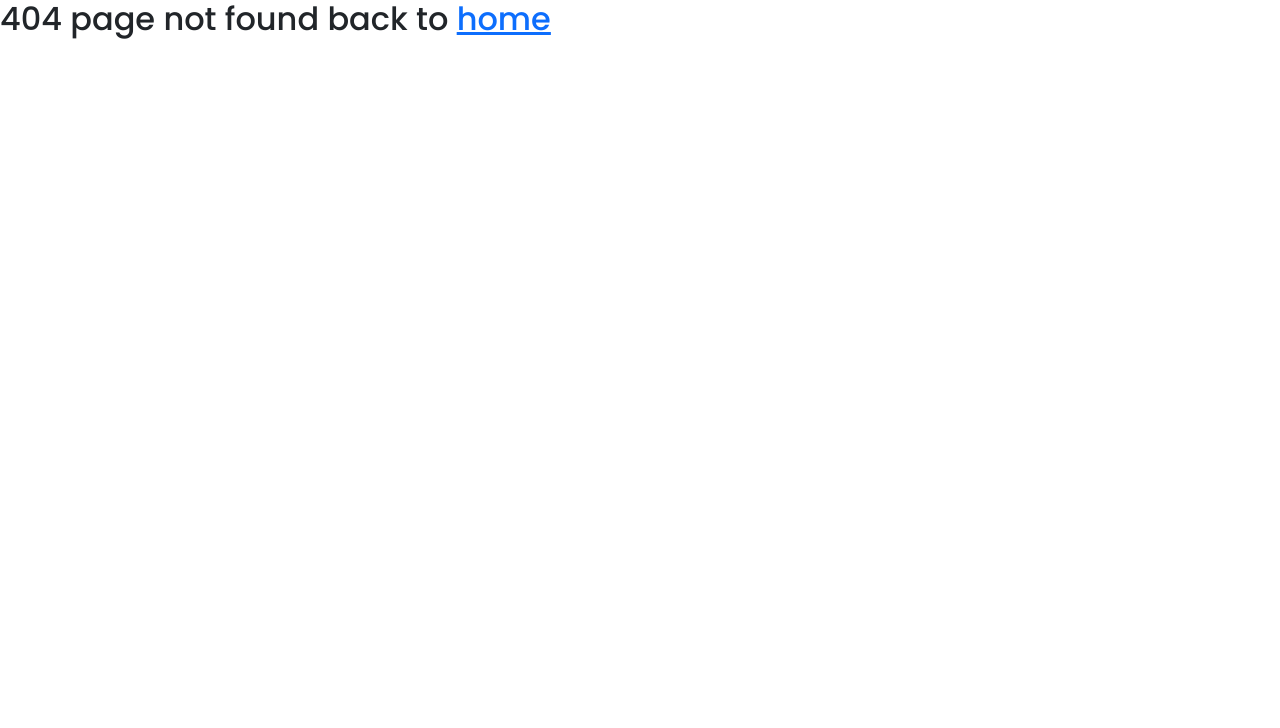
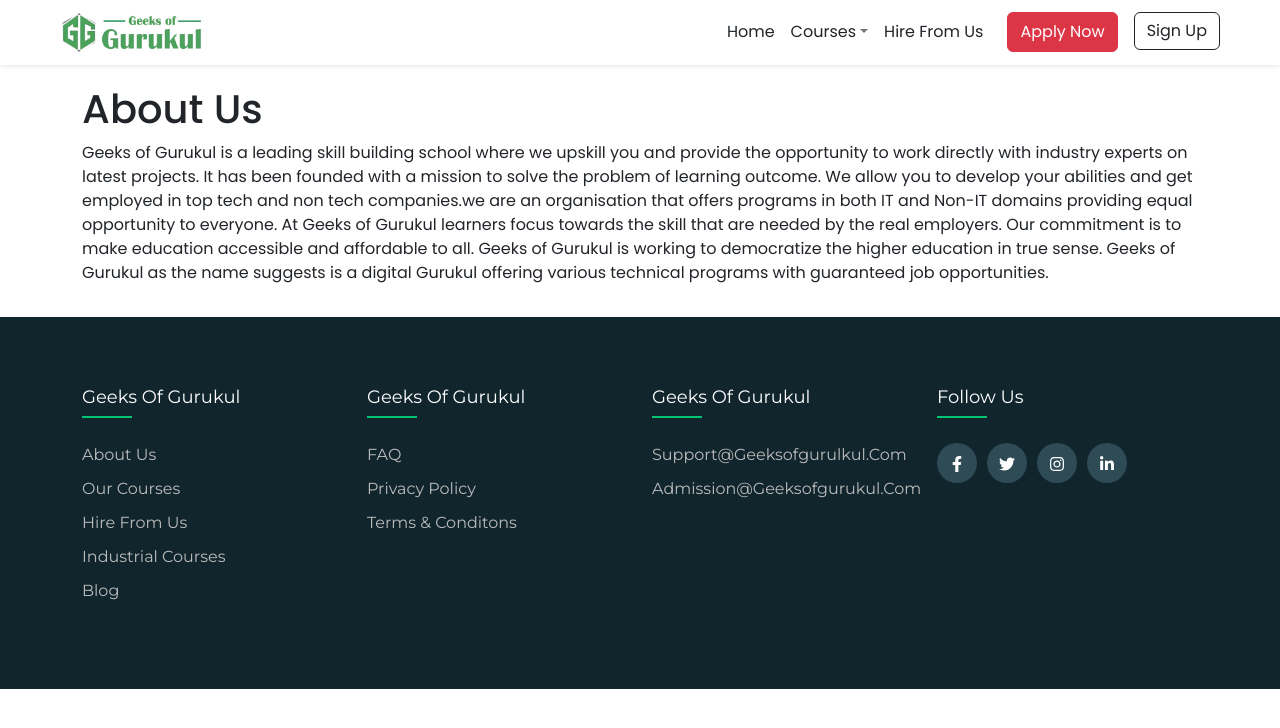
Before and after one commit to KhalidMimMuzahid/gog-main-react-app-client-side, a React (Create React App) app: page /about in a window 1280 px wide. Before the commit this address had no page. Shown: the top 728 px of the page. Built offline with nearby package versions, Linux system fonts and the light colour scheme.

Commit message:
About add

```diff
--- a/package.json
+++ b/package.json
@@ -11,6 +11,7 @@
     "react": "^18.2.0",
     "react-bootstrap": "^2.7.2",
     "react-dom": "^18.2.0",
+    "react-icons": "^4.8.0",
     "react-router-dom": "^6.9.0",
     "react-scripts": "5.0.1",
     "web-vitals": "^2.1.4"
--- a/src/components/banner/Banner.jsx
+++ b/src/components/banner/Banner.jsx
@@ -11,23 +11,23 @@
 
 
 
-                <div class="hero-left">
+                        <div className="hero-left">
 
-        <div class="heading-div">
-            <h1 class="main-heading">
+                            <div className="heading-div">
+                                <h1 className="main-heading">
                                     Build
                                     Your Career with
-                </h1><h1 class="main-heading" style={{color: "#4ba25d"}}>India's Best
+                                </h1><h1 className="main-heading" style={{ color: "#4ba25d" }}>India's Best
                                     Gurukul</h1>
 
                             </div>
 
-        <p class="section-text">
+                            <p className="section-text">
                                 Get trained for top tech jobs by industry experts and (IIT/IIM
                                 Alumni)
                             </p>
 
-        <button class="apply-now" onclick="openForm()">
+                            <button className="apply-now">
                                 Apply Now
                             </button>
 
@@ -62,29 +62,29 @@
                                             <div className="course-inner"><a href="#school">
                                                 <h1 >SCHOOL CHAMPS</h1>
                                                 <div className="program-content"><p> Champs of Basic
-                                        coding <br/>
+                                                    coding <br />
                                                     Champs of Advance
                                                     coding</p></div>
 
-                                    </a><div className="program"><a href="#school"></a><a href="#school"><button>Program</button></a></div>
+                                            </a><div className="program"><a href="/"><button>Program</button></a></div>
                                             </div>
                                         </div>
                                         <div className="course course2">
                                             <div className="course-inner"><a href="#bees-program">
                                                 <h1 >CODING BEES</h1>
                                                 <div className="program-content"><p>Full Stack Data
-                                        Analytics <br/>Full
+                                                    Analytics <br />Full
                                                     Stack
                                                     Web Development</p></div>
-                                </a><div className="program"><a href="#bees-program"></a><a href="#bees-program"><button>Program</button></a></div>
+                                            </a><div className="program"><a href="#bees-program"><button>Program</button></a></div>
                                             </div>
                                         </div>
                                         <div className="course course3">
                                             <div className="course-inner"><a href="#engineering-program">
-                                <h1 style={{colo: 'black'}}>ENGINEERING NERDS</h1>
+                                                <h1 style={{ colo: 'black' }}>ENGINEERING NERDS</h1>
                                                 <div className="program-content"><p>Electrical
-                                        Engineering<br/>Mechanical Engineering</p></div>
-                                </a><div className="program"><a href="/"></a><a href="#engineering-program"><button>Program</button></a></div>
+                                                    Engineering<br />Mechanical Engineering</p></div>
+                                            </a><div className="program"><a href="#engineering-program"><button>Program</button></a></div>
                                             </div>
                                         </div>
 
--- a/src/components/shared/footer/Footer.jsx
+++ b/src/components/shared/footer/Footer.jsx
@@ -1,34 +1,62 @@
 import React from 'react';
+import { Link } from 'react-router-dom';
+import { FaFacebookF, FaInstagram, FaLinkedinIn, FaTwitter } from "react-icons/fa";
 import './footer.css'
 
 const Footer = () => {
     return (
         <footer>
+            <div className="footer-area">
                 <div className="container">
                     <div className="row">
-                    <div className='col-md-3'>
+                        <div className="col-md-6 col-lg-3" >
+                            <div className="footer-col">
                                 <h4>Geeks of Gurukul</h4>
                                 <ul>
-                            <li><a href="/about_us">About Us</a></li>
+                                    <li><a href="/about">About Us</a></li>
                                     <li><a href="/#school">Our Courses</a></li>
                                     <li><a href="hire_us">Hire From Us</a></li>
                                     <li><a href="industrial_courses">Industrial Courses</a></li>
-                            <li><a href="#">Blog</a></li>
+                                    <li><a href="/">Blog</a></li>
                                 </ul>
+                            </div>
+                        </div>
+                        <div className="col-md-6 col-lg-3" >
+                            <div className="footer-col">
+                                <h4>Geeks of Gurukul</h4>
+                                <ul>
+                                    <li><a href="/about_us">FAQ</a></li>
+                                    <li><a href="/#school">Privacy Policy</a></li>
+                                    <li><a href="/#school">Terms & Conditons</a></li>
+                                </ul>
+                            </div>
+                        </div>
+                        <div className="col-md-6 col-lg-3" >
+                            <div className="footer-col">
+                                <h4>Geeks of Gurukul</h4>
+                                <ul>
+                                    <li><a href="https://mail.google.com/mail/u/0/#inbox?compose=GTvVlcRwPkcPGDNbtThMdTLFLpstBcKnbgkfQQZpVjmhSRdJjZwFGnCfDgmDsZWJxSnRwMVgQGdnF">support@geeksofgurulkul.com</a></li>
+                                    <li><a href="https://mail.google.com/mail/u/0/#inbox?compose=GTvVlcRwPkcPGDNbtThMdTLFLpstBcKnbgkfQQZpVjmhSRdJjZwFGnCfDgmDsZWJxSnRwMVgQGdnF">admission@geeksofgurukul.com</a></li>
+                                </ul>
+                            </div>
+                        </div>
+                        <div className="col-md-6 col-lg-3" >
+                            <div class="footer-col">
+                                <h4>follow us</h4>
+                                <div class="social-links">
 
+                                        <Link href="https://www.facebook.com/people/Geeks-of-Gurukul/100090832062663/" target="_blank"><FaFacebookF></FaFacebookF></Link>
+                                        <Link href="https://twitter.com/geeksofgurukul" target="_blank"><FaTwitter></FaTwitter></Link>
+                                        <Link href="https://www.instagram.com/geeks_of_gurukul/" target="_blank"><FaInstagram></FaInstagram></Link>
+                                        <Link href="https://www.linkedin.com/company/geeks-of-gurukul/" target="_blank"><FaLinkedinIn></FaLinkedinIn></Link>
                                 </div>
-                    <div className='col-md-3'>
-
                             </div>
-                    <div className='col-md-3'>
-
                         </div>
-                    <div className='col-md-3'>
-
                     </div>
 
                 </div>
             </div>
+
         </footer>
     );
 };
--- a/src/components/shared/footer/footer.css
+++ b/src/components/shared/footer/footer.css
@@ -1,32 +1,3 @@
-.text-transformation{
-    text-transform:lowercase;
-
-}
-
-.footer {
-    background-color: #11252d;
-    padding: 70px 0;
-    margin-top: 1rem;
-    font-family: montserrat;
-}
-
-.container {
-    max-width: 75rem;
-    height: auto;
-    margin: 0 auto;
-    padding: 0 1.25rem;
-}
-
-.row {
-    display: flex;
-    flex-wrap: wrap;
-}
-
-.footer-col {
-    width: 25%;
-    padding: 0 15px;
-}
-
 .footer-col h4 {
     font-size: 18px;
     color: #ffffff;
@@ -51,6 +22,52 @@
     margin-bottom: 10px;
 }
 
-.footer a{
+.footer-col ul li a {
+    font-size: 16px;
+    text-transform: capitalize;
+    color: #ffffff;
     text-decoration: none;
+    font-weight: 300;
+    color: #bbbbbb;
+    display: block;
+    transition: all 0.3s ease;
 }
+
+.footer-col ul li a:hover {
+    color: #ffffff;
+    padding-left: 8px;
+
+}
+
+.footer-col ul li{
+    list-style: none;
+}
+
+.footer-col ul {
+    padding: 0;
+}
+
+.footer-area {
+    background-color: #11252d;
+    padding: 70px 0;
+    margin-top: 1rem;
+    font-family: montserrat;
+}
+
+.footer-col .social-links a {
+    display: inline-block;
+    height: 40px;
+    width: 40px;
+    background-color: #2f4b56;
+    margin: 0 10px 10px 0;
+    text-align: center;
+    line-height: 40px;
+    border-radius: 50%;
+    color: #ffffff;
+    transition: all 0.5s ease;
+}
+
+.footer-col .social-links a:hover {
+    color: #24262b;
+    background-color: #ffffff;
+}
--- /dev/null
+++ b/src/pages/About/About.js
@@ -0,0 +1,34 @@
+import React from 'react';
+
+const About = () => {
+    return (
+        <div>
+            <div className="container">
+                <div className="row">
+                    <div className="col-md-12">
+                        <div class="about">
+                            <h1 class="txt_about_us">About Us</h1>
+                            <p class="txt_about_content">Geeks of Gurukul is a leading skill building school where we upskill you and provide
+                                the
+                                opportunity to work directly with industry experts on latest projects. It has been founded with a
+                                mission to solve the problem of learning outcome. We allow you to develop your abilities and get
+                                employed in top tech and non tech companies.we are an organisation that offers programs in both IT
+                                and
+                                Non-IT domains providing equal opportunity to everyone. At Geeks of Gurukul learners focus towards the skill
+                                that
+                                are needed by the real employers.
+                                Our commitment is to make education accessible and affordable to all. Geeks of Gurukul is working to
+                                democratize
+                                the higher education in true sense. Geeks of Gurukul as the name suggests is a digital Gurukul
+                                offering
+                                various technical programs with guaranteed job opportunities.
+                            </p>
+                        </div>
+                    </div>
+                </div>
+            </div>
+        </div>
+    );
+};
+
+export default About;
--- a/src/routes/Routes.jsx
+++ b/src/routes/Routes.jsx
@@ -3,6 +3,7 @@
 import NotFoundPage from "../components/shared/notFoundPage/NotFoundPage";
 import SignUp from "../components/shared/signUp/SignUp";
 import Main from "../layout/main/Main";
+import About from "../pages/About/About";
 import Home from "../pages/home/Home";
 
 export const router = createBrowserRouter([
@@ -22,6 +23,10 @@
             {
                 path: '/apply',
                 element: <Apply/>
+            },
+            {
+                path: '/about',
+                element: <About></About>
             }
         ]
     }
```
Also changed, not shown: src/pages/About/About.css (added), 1 other file (tests, documents, lock files or other folders). Lines whose indentation alone changed are shown as unchanged.
